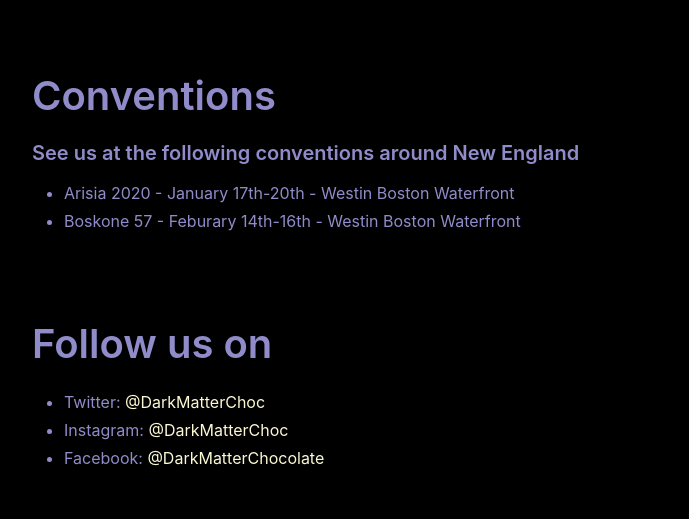
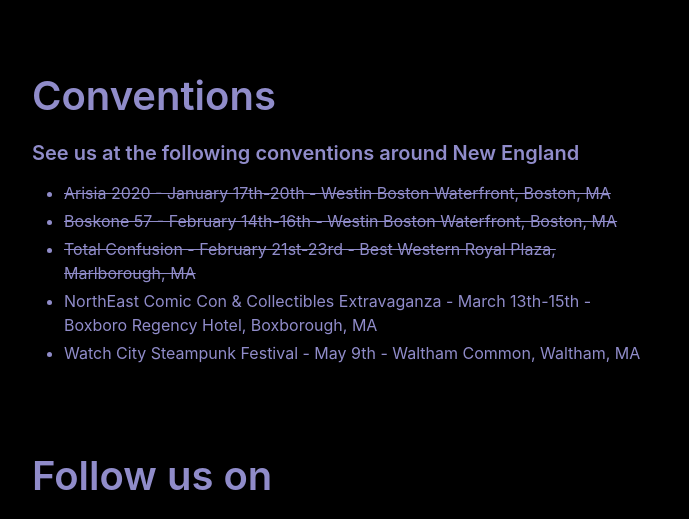
Before and after one commit to dmc-krue/darkmatterchocolate.org, a website: page index.html in a window 1280 px wide. Shown: the part 672-1191 px from the top of the page, without its empty margins (300-989 px from the left). Drawn offline with Linux system fonts and the light colour scheme.

Commit message:
Add conventions

```diff
--- a/index.html
+++ b/index.html
@@ -69,10 +69,19 @@
             </h4>
             <ul>
               <li>
-                Arisia 2020 - January 17th-20th - Westin Boston Waterfront
+                <strike>Arisia 2020 - January 17th-20th - Westin Boston Waterfront, Boston, MA</strike>
               </li>
               <li>
-                Boskone 57 - Feburary 14th-16th - Westin Boston Waterfront
+                <strike>Boskone 57 - February 14th-16th - Westin Boston Waterfront, Boston, MA</strike>
+              </li>
+              <li>
+                <strike>Total Confusion - February 21st-23rd - Best Western Royal Plaza, Marlborough, MA</strike>
+              </li>
+              <li>
+                NorthEast Comic Con & Collectibles Extravaganza - March 13th-15th - Boxboro Regency Hotel, Boxborough, MA
+              </li>
+              <li>
+                Watch City Steampunk Festival - May 9th - Waltham Common, Waltham, MA
               </li>
             </ul>
           </div>
```
